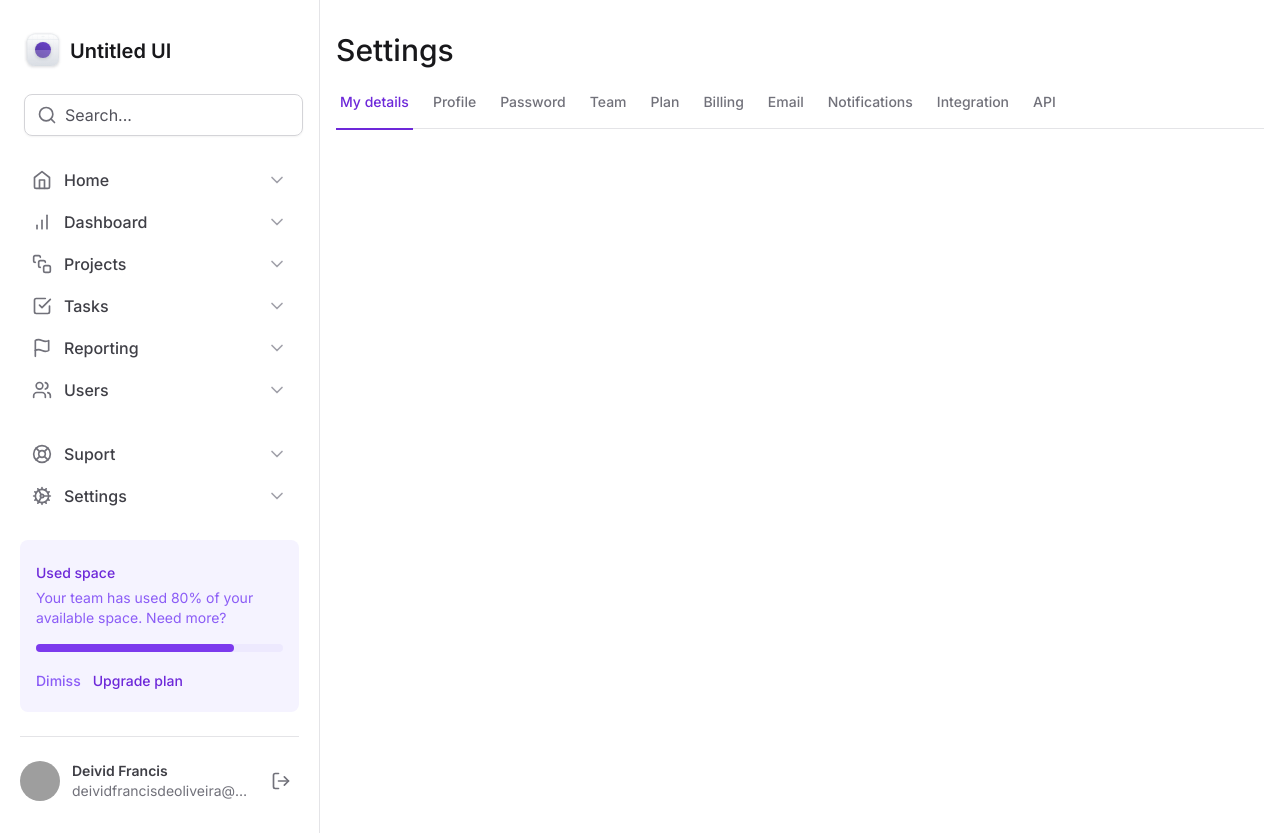
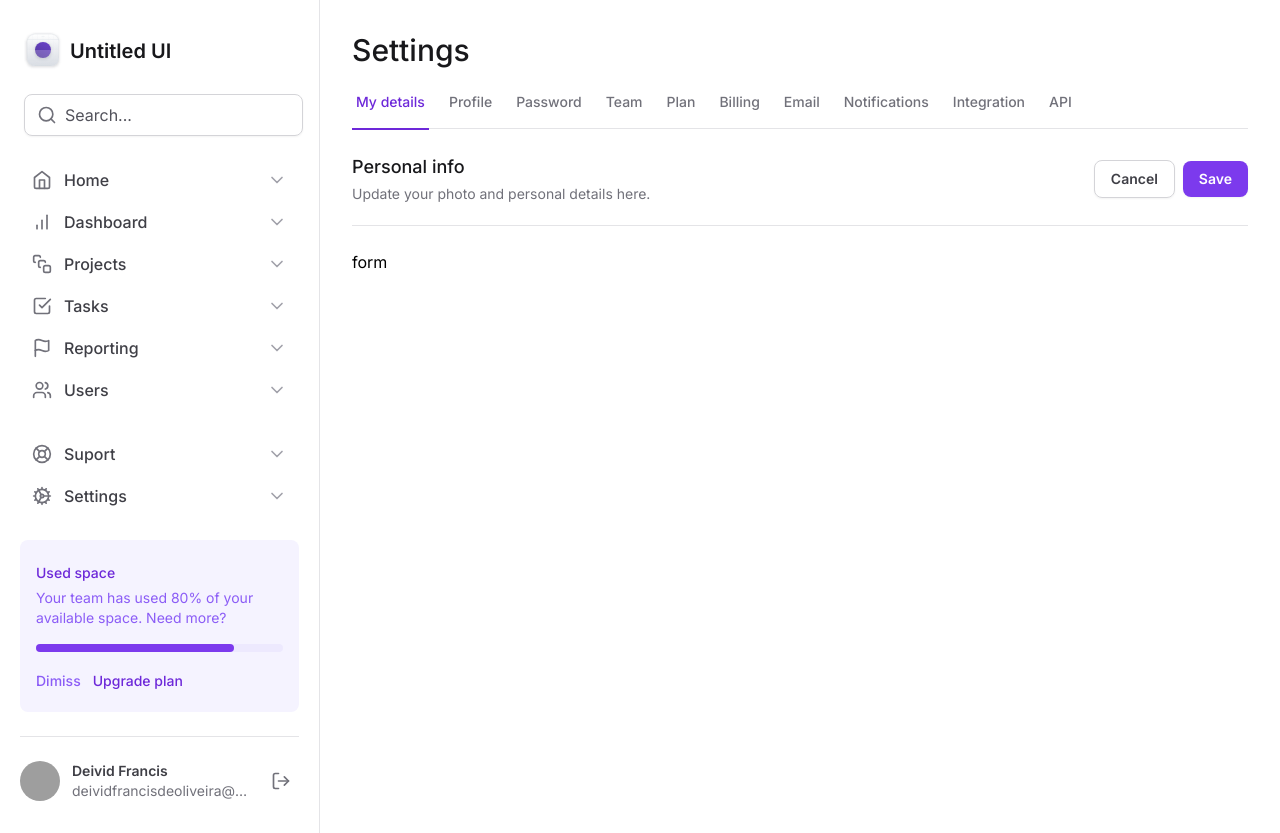
Before and after one commit to DeividFrancis/masterizando-tailwind, a Next.js app: page / in a window 1280 px wide. Built offline with nearby package versions, Linux system fonts and the light colour scheme; grey boxes are pictures that could not be loaded.

Commit message:
feat(formularios): Estrutura do Formulário

```diff
--- a/src/app/layout.tsx
+++ b/src/app/layout.tsx
@@ -20,7 +20,7 @@
       <body className={inter.className}>
         <div className="grid-cols-app grid min-h-screen">
           <Sidebar />
-          <main className="px-4 pb-12 pt-8">{children}</main>
+          <main className="px-8 pb-12 pt-8">{children}</main>
         </div>
       </body>
     </html>
--- a/src/app/page.tsx
+++ b/src/app/page.tsx
@@ -5,6 +5,34 @@
     <>
       <h1 className="text-3xl font-medium text-zinc-900">Settings</h1>
       <SettingsTabs />
+      <div className="mt-6 flex flex-col">
+        <div className="flex items-center justify-between border-b border-zinc-200 pb-5">
+          <div className="space-y-1">
+            <h2 className="text-lg font-medium text-zinc-900">Personal info</h2>
+            <span className="text-sm text-zinc-500">
+              Update your photo and personal details here.
+            </span>
+          </div>
+          <div className="flex items-center gap-2">
+            <button
+              type="button"
+              className="rounded-lg border border-zinc-300 px-4 py-2 text-sm font-semibold text-zinc-700 shadow-sm hover:bg-zinc-50"
+            >
+              Cancel
+            </button>
+            <button
+              type="submit"
+              form="settings"
+              className="rounded-lg bg-violet-600 px-4 py-2 text-sm font-semibold text-white shadow-sm hover:bg-violet-700"
+            >
+              Save
+            </button>
+          </div>
+        </div>
+        <form id="settings" className="mt-6 flex w-full flex-col ">
+          form
+        </form>
+      </div>
     </>
   )
 }
```
